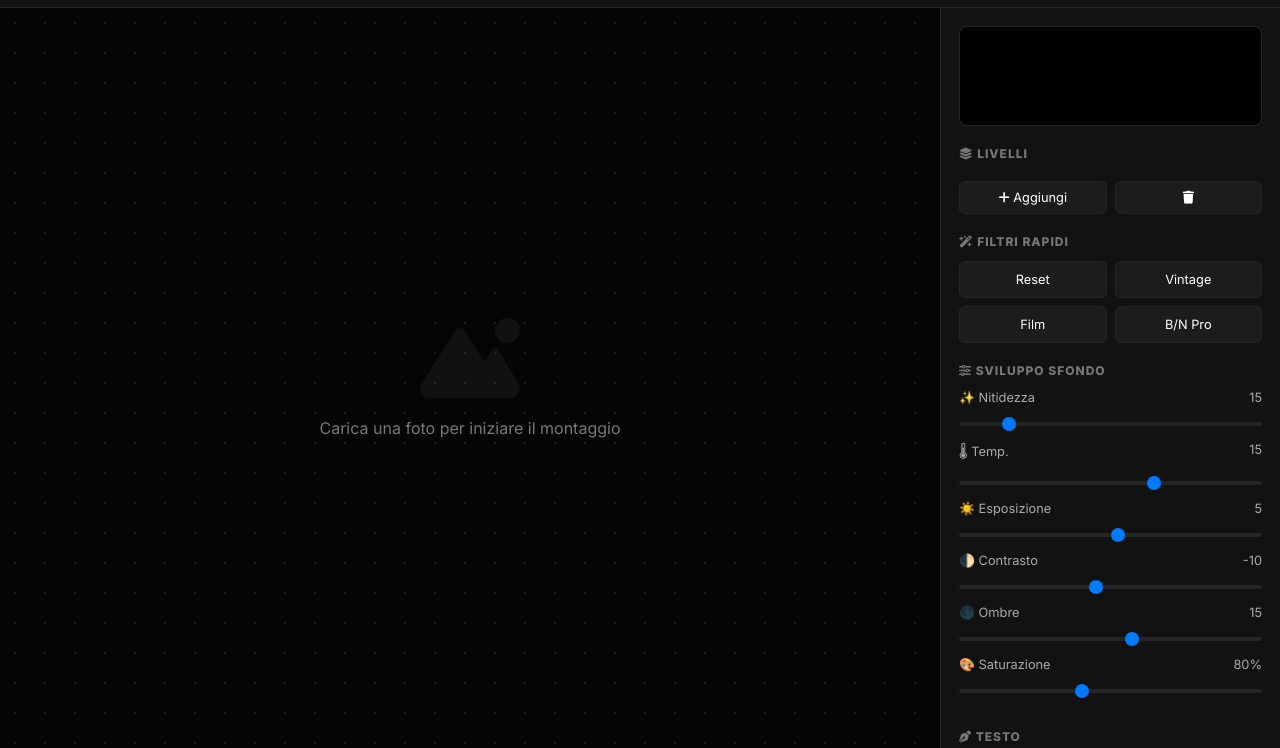
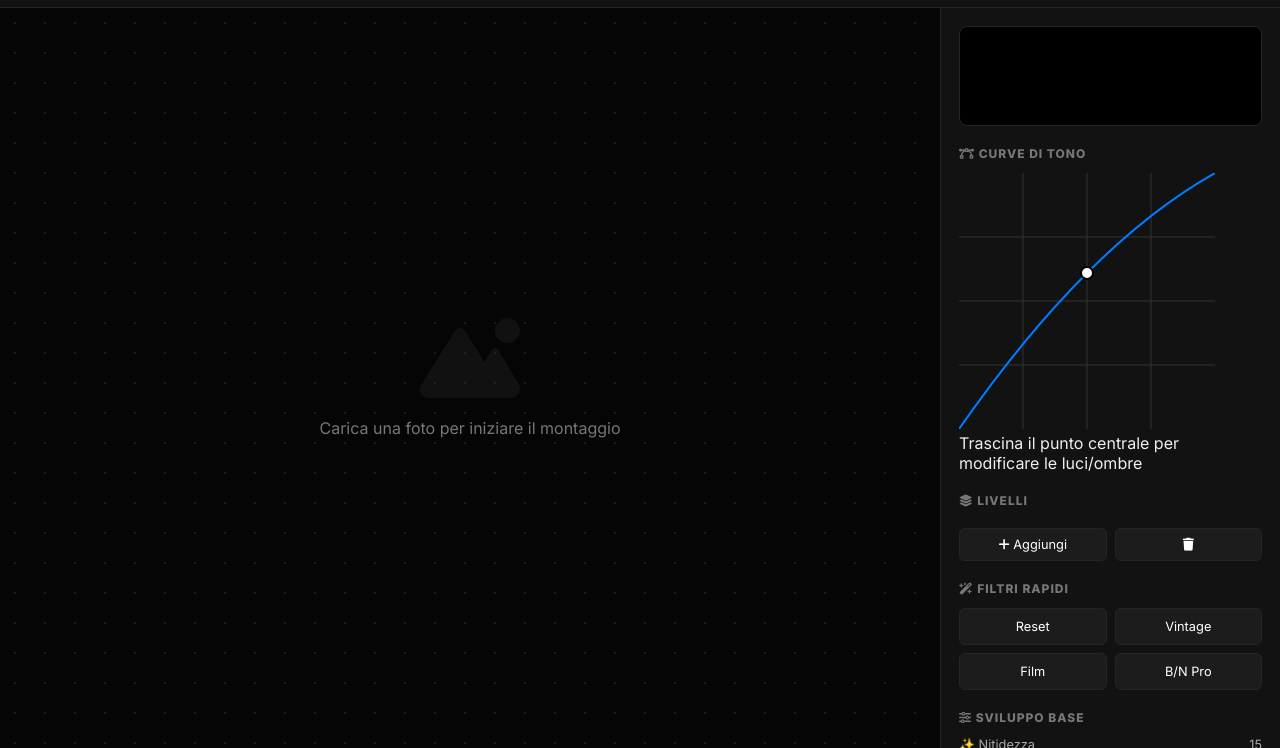
Before and after one commit to deiddavd7/vdphoto, a website built with Vite: page index.html in a window 1280 px wide. Both pictures are taken after a click on the button "Vintage". Shown: the part 52-800 px from the top of the page. Built offline with nearby package versions, Linux system fonts and the light colour scheme.

Commit message:
aggiunto curve di tono

```diff
--- a/index.html
+++ b/index.html
@@ -38,7 +38,15 @@
 
         <aside class="side-panel">
             <div class="panel-section">
-                <div class="histogram-container"><canvas id="hist-canvas" width="310" height="100"></canvas></div>
+                <div class="histogram-container"><canvas id="hist-canvas" width="310" height="80"></canvas></div>
+            </div>
+
+            <div class="panel-section">
+                <h2><i class="fa-solid fa-bezier-curve"></i> Curve di Tono</h2>
+                <div class="curve-container">
+                    <canvas id="curve-canvas" width="256" height="256"></canvas>
+                    <p class="curve-hint">Trascina il punto centrale per modificare le luci/ombre</p>
+                </div>
             </div>
 
             <div class="panel-section">
@@ -72,7 +80,7 @@
             </div>
 
             <div class="panel-section">
-                <h2><i class="fa-solid fa-sliders"></i> Sviluppo Sfondo</h2>
+                <h2><i class="fa-solid fa-sliders"></i> Sviluppo Base</h2>
                 <div class="slider-group pro-slider">
                     <div class="slider-info"><span>✨ Nitidezza</span><span id="sharpness-val">0</span></div>
                     <input type="range" id="sharpness-slider" min="0" max="100" value="0">
--- a/src/main.js
+++ b/src/main.js
@@ -8,10 +8,64 @@ const offCtx = offCanvas.getContext('2d');
 const histCanvas = document.getElementById('hist-canvas');
 const histCtx = histCanvas.getContext('2d');
 
+// --- NUOVO: SETUP CURVE ---
+const curveCanvas = document.getElementById('curve-canvas');
+const curveCtx = curveCanvas.getContext('2d');
+let curvePoint = { x: 128, y: 128 }; // Punto di controllo (Mezzitoni)
+let isDraggingCurve = false;
+let curveLUT = new Uint8Array(256);
+
+function drawCurveGraph() {
+    curveCtx.clearRect(0, 0, 256, 256);
+    // Griglia
+    curveCtx.strokeStyle = '#333'; curveCtx.lineWidth = 1;
+    for(let i=1; i<4; i++) {
+        curveCtx.beginPath(); curveCtx.moveTo(i*64, 0); curveCtx.lineTo(i*64, 256); curveCtx.stroke();
+        curveCtx.beginPath(); curveCtx.moveTo(0, i*64); curveCtx.lineTo(256, i*64); curveCtx.stroke();
+    }
+    // Curva Quadratica Bezier (da Ombre 0,256 a Luci 256,0 passando per il nostro punto)
+    curveCtx.beginPath();
+    curveCtx.moveTo(0, 256);
+    // Control point per far passare la curva vicina al nostro punto
+    const cx = 2 * curvePoint.x - 128;
+    const cy = 2 * curvePoint.y - 128;
+    curveCtx.quadraticCurveTo(cx, cy, 256, 0);
+    curveCtx.strokeStyle = '#007aff'; curveCtx.lineWidth = 2; curveCtx.stroke();
+
+    // Disegna il punto
+    curveCtx.beginPath();
+    curveCtx.arc(curvePoint.x, curvePoint.y, 6, 0, Math.PI*2);
+    curveCtx.fillStyle = 'white'; curveCtx.fill();
+    curveCtx.strokeStyle = '#000'; curveCtx.stroke();
+
+    // Ricalcola la LUT (Look-Up Table) per applicare la curva ai pixel velocemente
+    for(let i=0; i<256; i++) {
+        let t = i / 255;
+        // Formula Bezier inversa semplificata
+        let val = Math.pow(1-t, 2)*256 + 2*(1-t)*t*cy + Math.pow(t, 2)*0;
+        curveLUT[i] = Math.max(0, Math.min(255, 256 - val)); // Invertiamo Y per il canvas
+    }
+}
+drawCurveGraph();
+
+curveCanvas.onmousedown = () => isDraggingCurve = true;
+window.addEventListener('mousemove', (e) => {
+    if(isDraggingCurve) {
+        const rect = curveCanvas.getBoundingClientRect();
+        // Mappa la X e Y del mouse allo spazio 0-256 del canvas interno
+        const scaleX = 256 / rect.width;
+        const scaleY = 256 / rect.height;
+        curvePoint.x = Math.max(0, Math.min(256, (e.clientX - rect.left) * scaleX));
+        curvePoint.y = Math.max(0, Math.min(256, (e.clientY - rect.top) * scaleY));
+        drawCurveGraph();
+        updateBaseFilters(); // Applica la curva in tempo reale!
+    }
+});
+window.addEventListener('mouseup', () => isDraggingCurve = false);
+
 const zoomValDisp = document.getElementById('zoom-val');
 const noPhotoMsg = document.getElementById('no-photo-msg');
 
-// --- STATO GLOBALE ---
 let layers = [];
 let activeLayerIndex = -1;
 let history = [];
@@ -21,25 +75,17 @@ let isPanning = false, isSpacePressed = false, isDraggingLayer = false, isCropDr
 let startPan = {x:0, y:0}, startCoords = {x:0, y:0}, currentCoords = {x:0, y:0}, startLayerPos = {x:0, y:0};
 let isCropMode = false, isTextMode = false;
 
-// Selettori Slider sicuri
 const s = {
-    sharp: document.getElementById('sharpness-slider'),
-    temp: document.getElementById('temp-slider'),
-    exp: document.getElementById('exposure-slider'),
-    cont: document.getElementById('contrast-slider'),
-    shadows: document.getElementById('shadows-slider'),
-    sat: document.getElementById('saturation-slider')
+    sharp: document.getElementById('sharpness-slider'), temp: document.getElementById('temp-slider'),
+    exp: document.getElementById('exposure-slider'), cont: document.getElementById('contrast-slider'),
+    shadows: document.getElementById('shadows-slider'), sat: document.getElementById('saturation-slider')
 };
 const v = {
-    sharp: document.getElementById('sharpness-val'),
-    temp: document.getElementById('temp-val'),
-    exp: document.getElementById('exposure-val'),
-    cont: document.getElementById('contrast-val'),
-    shadows: document.getElementById('shadows-val'),
-    sat: document.getElementById('saturation-val')
+    sharp: document.getElementById('sharpness-val'), temp: document.getElementById('temp-val'),
+    exp: document.getElementById('exposure-val'), cont: document.getElementById('contrast-val'),
+    shadows: document.getElementById('shadows-val'), sat: document.getElementById('saturation-val')
 };
 
-// --- STORIA ---
 function saveHistory() {
     if (layers.length === 0) return;
     const state = layers.map(l => ({ ...l, imgData: l.img.src }));
@@ -48,25 +94,18 @@ function saveHistory() {
     historyIndex++;
 }
 
-document.getElementById('undo-btn').onclick = () => {
-    if (historyIndex > 0) { historyIndex--; loadHistoryState(); }
-};
-document.getElementById('redo-btn').onclick = () => {
-    if (historyIndex < history.length - 1) { historyIndex++; loadHistoryState(); }
-};
+document.getElementById('undo-btn').onclick = () => { if (historyIndex > 0) { historyIndex--; loadHistoryState(); }};
+document.getElementById('redo-btn').onclick = () => { if (historyIndex < history.length - 1) { historyIndex++; loadHistoryState(); }};
 
 async function loadHistoryState() {
     const data = JSON.parse(history[historyIndex]);
     const promises = data.map(l => new Promise(res => {
-        const img = new Image();
-        img.onload = () => { l.img = img; res(l); };
-        img.src = l.imgData;
+        const img = new Image(); img.onload = () => { l.img = img; res(l); }; img.src = l.imgData;
     }));
     layers = await Promise.all(promises);
     updateLayersUI(); updateBaseFilters();
 }
 
-// --- ENGINE ---
 function applySharpen(data, w, h, amount) {
     if (amount <= 0) return data;
     const weights = [0, -amount, 0, -amount, 1 + amount * 4, -amount, 0, -amount, 0];
@@ -93,28 +132,24 @@ function applySharpen(data, w, h, amount) {
 function updateBaseFilters() {
     if (layers.length === 0) return;
     const base = layers[0];
-    const tCanvas = document.createElement('canvas');
-    tCanvas.width = base.w; tCanvas.height = base.h;
-    const tCtx = tCanvas.getContext('2d');
-    tCtx.drawImage(base.img, 0, 0);
+    const tCanvas = document.createElement('canvas'); tCanvas.width = base.w; tCanvas.height = base.h;
+    const tCtx = tCanvas.getContext('2d'); tCtx.drawImage(base.img, 0, 0);
 
     let imgData = tCtx.getImageData(0, 0, base.w, base.h);
     let data = imgData.data;
 
-    const temp = parseInt(s.temp?.value || 0);
-    const exp = parseInt(s.exp?.value || 0);
-    const cont = parseInt(s.cont?.value || 0);
-    const shadows = parseInt(s.shadows?.value || 0);
-    const sat = parseInt(s.sat?.value || 100) / 100;
-    const sharp = parseInt(s.sharp?.value || 0) / 100;
-
+    const temp = parseInt(s.temp?.value || 0), exp = parseInt(s.exp?.value || 0), cont = parseInt(s.cont?.value || 0);
+    const shadows = parseInt(s.shadows?.value || 0), sat = parseInt(s.sat?.value || 100) / 100, sharp = parseInt(s.sharp?.value || 0) / 100;
     const factor = (259 * (cont + 255)) / (255 * (259 - cont));
 
     for (let i = 0; i < data.length; i += 4) {
+        // Applica Curve di Tono tramite LUT
+        data[i] = curveLUT[data[i]];
+        data[i+1] = curveLUT[data[i+1]];
+        data[i+2] = curveLUT[data[i+2]];
+
         data[i] += temp + exp; data[i+1] += exp; data[i+2] += exp - temp;
-        data[i] = factor * (data[i] - 128) + 128;
-        data[i+1] = factor * (data[i+1] - 128) + 128;
-        data[i+2] = factor * (data[i+2] - 128) + 128;
+        data[i] = factor * (data[i] - 128) + 128; data[i+1] = factor * (data[i+1] - 128) + 128; data[i+2] = factor * (data[i+2] - 128) + 128;
         let lum = 0.299*data[i] + 0.587*data[i+1] + 0.114*data[i+2];
         if (lum < 128) { let m = (128-lum)/128; data[i]+=shadows*m; data[i+1]+=shadows*m; data[i+2]+=shadows*m; }
         lum = 0.299*data[i] + 0.587*data[i+1] + 0.114*data[i+2];
@@ -132,24 +167,14 @@ function updateBaseFilters() {
 
 function renderCanvas() {
     if (layers.length === 0) return;
-    ctx.clearRect(0, 0, canvas.width, canvas.height);
-    ctx.save();
-    ctx.translate(panX, panY); ctx.scale(scale, scale);
+    ctx.clearRect(0, 0, canvas.width, canvas.height); ctx.save(); ctx.translate(panX, panY); ctx.scale(scale, scale);
 
     layers.forEach((l, i) => {
-        if (!l.visible) return;
-        ctx.save();
+        if (!l.visible) return; ctx.save();
         if (i === 0) ctx.drawImage(offCanvas, l.x, l.y, l.w, l.h);
-        else {
-            ctx.globalAlpha = l.opacity || 1;
-            ctx.globalCompositeOperation = l.blendMode || 'source-over';
-            ctx.drawImage(l.img, l.x, l.y, l.w, l.h);
-        }
+        else { ctx.globalAlpha = l.opacity || 1; ctx.globalCompositeOperation = l.blendMode || 'source-over'; ctx.drawImage(l.img, l.x, l.y, l.w, l.h); }
         ctx.restore();
-        if (i === activeLayerIndex && i !== 0) {
-            ctx.strokeStyle = '#007aff'; ctx.lineWidth = 2/scale;
-            ctx.strokeRect(l.x, l.y, l.w, l.h);
-        }
+        if (i === activeLayerIndex && i !== 0) { ctx.strokeStyle = '#007aff'; ctx.lineWidth = 2/scale; ctx.strokeRect(l.x, l.y, l.w, l.h); }
     });
 
     if (isCropMode && (isCropDragging || Math.abs(currentCoords.x - startCoords.x) > 5)) {
@@ -159,7 +184,6 @@ function renderCanvas() {
     ctx.restore();
 }
 
-// --- NAVIGAZIONE ---
 function getRealCoords(e) {
     const rect = canvas.getBoundingClientRect();
     const x = (e.clientX || (e.touches ? e.touches[0].clientX : 0)) - rect.left;
@@ -172,36 +196,27 @@ function fitToScreen() {
     const base = layers[0];
     const sX = (workspace.clientWidth - 40) / base.w, sY = (workspace.clientHeight - 40) / base.h;
     scale = Math.min(sX, sY, 1);
-    panX = (workspace.clientWidth - base.w * scale) / 2;
-    panY = (workspace.clientHeight - base.h * scale) / 2;
+    panX = (workspace.clientWidth - base.w * scale) / 2; panY = (workspace.clientHeight - base.h * scale) / 2;
     zoomValDisp.textContent = Math.round(scale * 100) + '%'; renderCanvas();
 }
 
 canvas.onwheel = (e) => {
-    e.preventDefault();
-    const rect = canvas.getBoundingClientRect();
-    const mx = e.clientX - rect.left, my = e.clientY - rect.top;
-    const oldScale = scale;
-    scale *= (e.deltaY < 0 ? 1.1 : 0.9);
-    scale = Math.max(0.05, Math.min(scale, 10));
-    panX = mx - (mx - panX) * (scale / oldScale);
-    panY = my - (my - panY) * (scale / oldScale);
+    e.preventDefault(); const rect = canvas.getBoundingClientRect();
+    const mx = e.clientX - rect.left, my = e.clientY - rect.top; const oldScale = scale;
+    scale *= (e.deltaY < 0 ? 1.1 : 0.9); scale = Math.max(0.05, Math.min(scale, 10));
+    panX = mx - (mx - panX) * (scale / oldScale); panY = my - (my - panY) * (scale / oldScale);
     zoomValDisp.textContent = Math.round(scale * 100) + '%'; renderCanvas();
 };
 
-// --- EVENTI CARICAMENTO ---
 document.getElementById('upload-btn').onchange = (e) => {
-    const file = e.target.files[0];
-    if (!file) return;
+    const file = e.target.files[0]; if (!file) return;
     const reader = new FileReader();
     reader.onload = (ev) => {
         const img = new Image();
         img.onload = () => {
             layers = [{ img, w: img.width, h: img.height, x: 0, y: 0, visible: true, name: "Sfondo", opacity: 1, blendMode: 'source-over' }];
-            activeLayerIndex = 0;
-            canvas.width = workspace.clientWidth; canvas.height = workspace.clientHeight;
-            noPhotoMsg.style.display = 'none'; canvas.style.display = 'block';
-            document.querySelector('.zoom-bar').style.display = 'flex';
+            activeLayerIndex = 0; canvas.width = workspace.clientWidth; canvas.height = workspace.clientHeight;
+            noPhotoMsg.style.display = 'none'; canvas.style.display = 'block'; document.querySelector('.zoom-bar').style.display = 'flex';
             saveHistory(); updateBaseFilters(); fitToScreen(); updateLayersUI();
         };
         img.src = ev.target.result;
@@ -210,8 +225,7 @@ document.getElementById('upload-btn').onchange = (e) => {
 };
 
 document.getElementById('add-layer-btn').onchange = (e) => {
-    const file = e.target.files[0];
-    if (!file) return;
+    const file = e.target.files[0]; if (!file) return;
     const reader = new FileReader();
     reader.onload = (ev) => {
         const img = new Image();
@@ -224,7 +238,6 @@ document.getElementById('add-layer-btn').onchange = (e) => {
     reader.readAsDataURL(file);
 };
 
-// --- INPUTS ---
 canvas.onmousedown = (e) => {
     if (layers.length === 0) return;
     const coords = getRealCoords(e);
@@ -257,11 +270,9 @@ window.onmousemove = (e) => {
 };
 window.onmouseup = () => { isPanning = isDraggingLayer = isCropDragging = false; };
 
-// --- TOOLS ---
 document.getElementById('zoom-fit').onclick = fitToScreen;
-document.getElementById('zoom-in').onclick = () => { scale *= 1.2; updateZoomUI(); };
-document.getElementById('zoom-out').onclick = () => { scale /= 1.2; updateZoomUI(); };
-function updateZoomUI() { zoomValDisp.textContent = Math.round(scale * 100) + '%'; renderCanvas(); }
+document.getElementById('zoom-in').onclick = () => { scale *= 1.2; zoomValDisp.textContent = Math.round(scale*100)+'%'; renderCanvas(); };
+document.getElementById('zoom-out').onclick = () => { scale /= 1.2; zoomValDisp.textContent = Math.round(scale*100)+'%'; renderCanvas(); };
 
 document.getElementById('rotate-btn').onclick = () => {
     const t = document.createElement('canvas'); t.width = layers[0].h; t.height = layers[0].w;
@@ -283,16 +294,15 @@ document.getElementById('crop-btn').onclick = () => {
 
 document.getElementById('text-btn').onclick = () => { isTextMode = !isTextMode; document.getElementById('text-btn').classList.toggle('active-action', isTextMode); };
 
-// PRESETS
 document.querySelectorAll('.preset-card').forEach(b => {
     b.onclick = (e) => {
         const p = e.target.dataset.preset;
-        if (p==='normal') { s.temp.value=0; s.exp.value=0; s.cont.value=0; s.shadows.value=0; s.sat.value=100; s.sharp.value=0; }
-        if (p==='vintage') { s.temp.value=15; s.exp.value=5; s.cont.value=-10; s.shadows.value=15; s.sat.value=80; s.sharp.value=15; }
-        if (p==='cinematic') { s.temp.value=-10; s.exp.value=-5; s.cont.value=20; s.shadows.value=20; s.sat.value=90; s.sharp.value=25; }
-        if (p==='bw') { s.sat.value=0; s.exp.value=5; s.sharp.value=30; s.cont.value=15; }
+        if (p==='normal') { s.temp.value=0; s.exp.value=0; s.cont.value=0; s.shadows.value=0; s.sat.value=100; s.sharp.value=0; curvePoint={x:128, y:128}; }
+        if (p==='vintage') { s.temp.value=15; s.exp.value=5; s.cont.value=-10; s.shadows.value=15; s.sat.value=80; s.sharp.value=15; curvePoint={x:128, y:100}; }
+        if (p==='cinematic') { s.temp.value=-10; s.exp.value=-5; s.cont.value=20; s.shadows.value=20; s.sat.value=90; s.sharp.value=25; curvePoint={x:128, y:150}; }
+        if (p==='bw') { s.sat.value=0; s.exp.value=5; s.sharp.value=30; s.cont.value=15; curvePoint={x:128, y:120}; }
         Object.keys(s).forEach(k => { if(s[k] && v[k]) v[k].textContent = s[k].value + (k==='sat'?'%':''); });
-        updateBaseFilters();
+        drawCurveGraph(); updateBaseFilters();
     };
 });
 
@@ -308,22 +318,25 @@ function drawHistogram(data) {
 document.getElementById('download-btn').onclick = () => {
     const e = document.createElement('canvas'); e.width = layers[0].w; e.height = layers[0].h;
     const ec = e.getContext('2d');
-    layers.forEach((l, i) => { if(l.visible) ec.drawImage(i===0?offCanvas:l.img, l.x, l.y, l.w, l.h); });
+    layers.forEach((l, i) => { if(!l.visible) return; if(i===0) ec.drawImage(offCanvas, 0, 0); else { ec.globalAlpha = l.opacity; ec.globalCompositeOperation = l.blendMode; ec.drawImage(l.img, l.x, l.y, l.w, l.h); } });
     const a = document.createElement('a'); a.download = 'FastPhoto_Pro.png'; a.href = e.toDataURL(); a.click();
 };
 
 function updateLayersUI() {
-    const list = document.getElementById('layers-list');
-    list.innerHTML = '';
+    const list = document.getElementById('layers-list'); list.innerHTML = '';
     layers.forEach((l, i) => {
         const div = document.createElement('div'); div.className = `layer-item ${i === activeLayerIndex ? 'active' : ''}`;
         div.innerHTML = `<span><i class="fa-solid fa-layer-group"></i> ${l.name}</span> <i class="fa-solid ${l.visible ? 'fa-eye' : 'fa-eye-slash'}"></i>`;
-        div.onclick = () => { activeLayerIndex = i; updateLayersUI(); renderCanvas(); };
+        div.onclick = (e) => { if(e.target.classList.contains('fa-eye')||e.target.classList.contains('fa-eye-slash')) l.visible = !l.visible; else activeLayerIndex = i; updateLayersUI(); renderCanvas(); };
         list.appendChild(div);
     });
     document.getElementById('layer-settings').style.display = activeLayerIndex > 0 ? 'block' : 'none';
 }
 
+document.getElementById('layer-opacity').oninput = (e) => { if(activeLayerIndex>0) { layers[activeLayerIndex].opacity = e.target.value/100; renderCanvas(); }};
+document.getElementById('layer-blend').onchange = (e) => { if(activeLayerIndex>0) { layers[activeLayerIndex].blendMode = e.target.value; renderCanvas(); }};
+
 window.onkeydown = (e) => { if(e.code==='Space') { isSpacePressed=true; canvas.style.cursor='grab'; } };
 window.onkeyup = (e) => { if(e.code==='Space') { isSpacePressed=false; canvas.style.cursor='default'; } };
 window.onresize = () => { canvas.width = workspace.clientWidth; canvas.height = workspace.clientHeight; renderCanvas(); };
+document.getElementById('reset-btn').onclick = () => location.reload();
```
